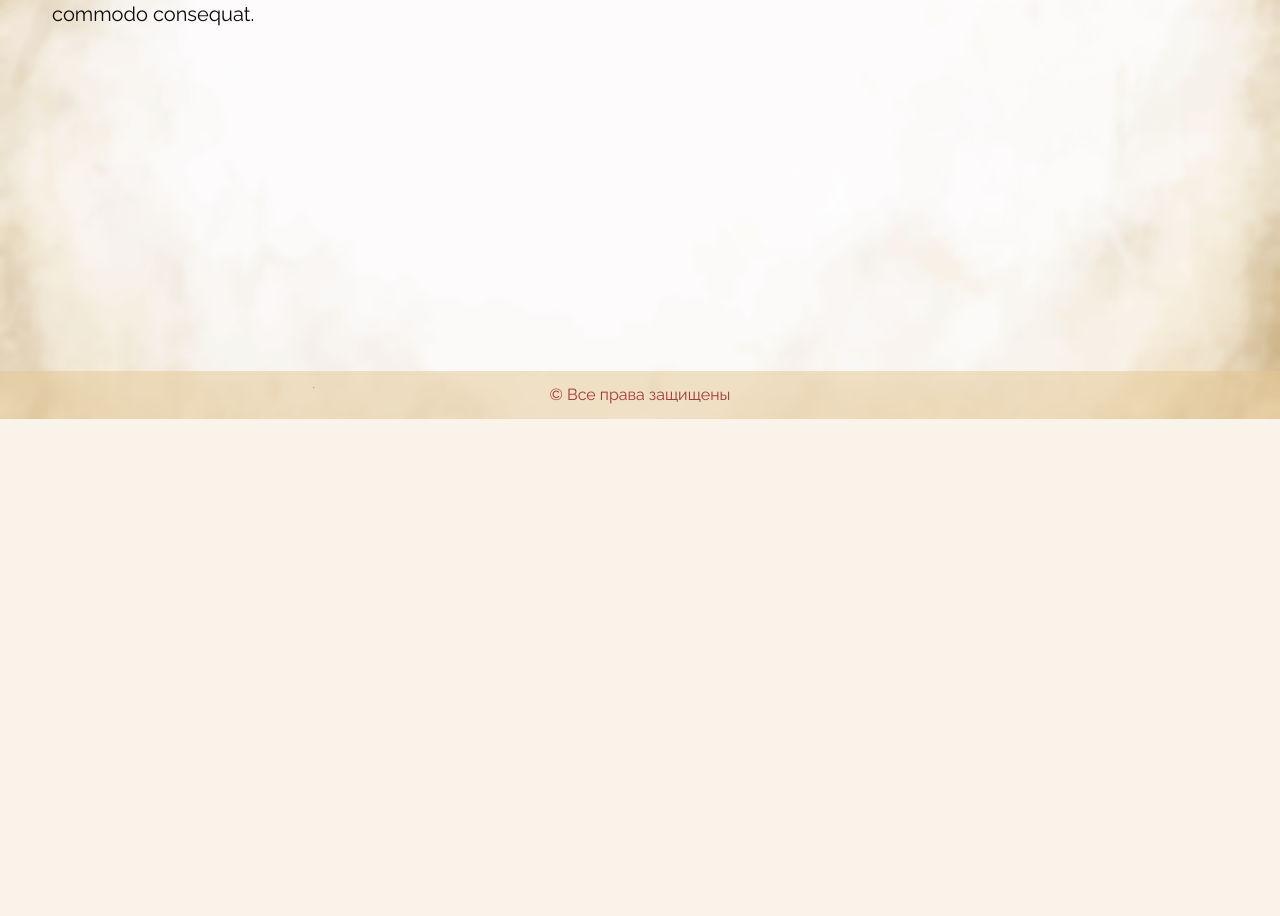
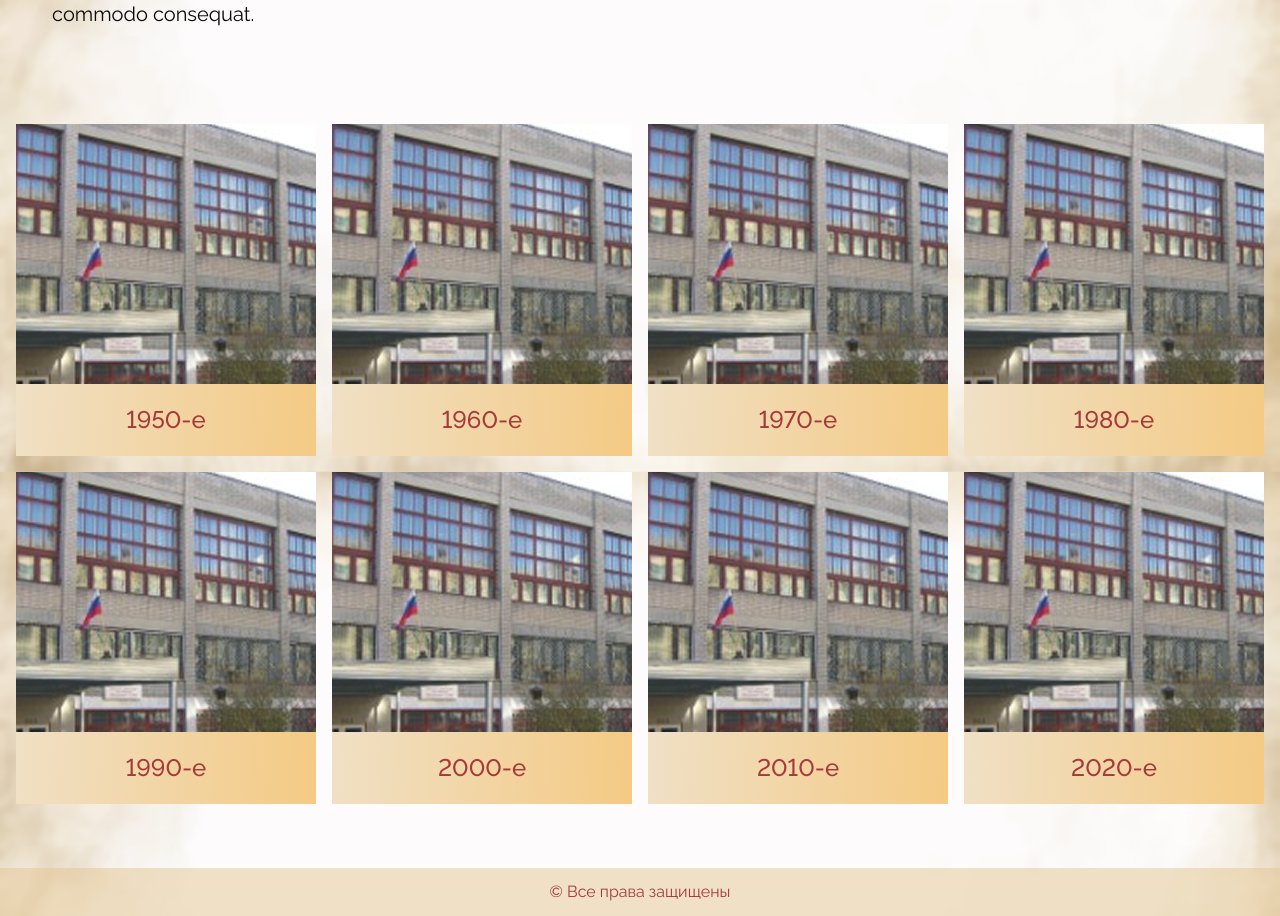
Before and after one commit to katya-sy/museum-chtotib, a Next.js app: page /history in a window 1280 px wide. Shown: the part 381-1297 px from the top of the page. Before the commit the page ends 800 px from the top, so only its background shows below. Built offline with nearby package versions, Linux system fonts and the light colour scheme.

Commit message:
add history page and card adaptive vars

```diff
--- a/app/globals.css
+++ b/app/globals.css
@@ -91,6 +91,7 @@ body {
   }
   body {
     @apply bg-background text-foreground;
+    font-variant-numeric: lining-nums;
   }
 
   .nav-link {
--- a/app/history/page.tsx
+++ b/app/history/page.tsx
@@ -1,16 +1,57 @@
 import { Breadcrumbs } from '@/components/ui/breadcrumbs';
 import { DescBlock } from '@/components/desc-block';
+import { Card } from '@/components/card';
 
 const content = {
   title: 'История развития',
   desc: 'Lorem ipsum dolor sit amet, consectetur adipiscing elit, sed do eiusmod tempor incididunt ut labore et dolore magna aliqua. Ut enim ad minim veniam, quis nostrud exercitation ullamco laboris nisi ut aliquip ex ea commodo consequat.',
 };
 
+const sections = [
+  {
+    title: '1950-е',
+    img: '/banner.png',
+  },
+  {
+    title: '1960-е',
+    img: '/banner.png',
+  },
+  {
+    title: '1970-е',
+    img: '/banner.png',
+  },
+  {
+    title: '1980-е',
+    img: '/banner.png',
+  },
+  {
+    title: '1990-е',
+    img: '/banner.png',
+  },
+  {
+    title: '2000-е',
+    img: '/banner.png',
+  },
+  {
+    title: '2010-е',
+    img: '/banner.png',
+  },
+  {
+    title: '2020-е',
+    img: '/banner.png',
+  },
+];
+
 export default function History() {
   return (
     <div>
       <Breadcrumbs />
       <DescBlock title={content.title} desc={content.desc} />
+      <div className='mt-16 grid grid-cols-[repeat(auto-fit,minmax(140px,1fr))] gap-4 xs:grid-cols-[repeat(auto-fit,minmax(200px,1fr))] md:mt-24 md:grid-cols-[repeat(auto-fit,minmax(290px,1fr))]'>
+        {sections.map((section) => (
+          <Card key={section.title} sm item={section} />
+        ))}
+      </div>
     </div>
   );
 }
--- a/components/card.tsx
+++ b/components/card.tsx
@@ -8,14 +8,16 @@ interface Props {
     desc?: string;
     img: string;
   };
-  size?: 'sm';
+  sm?: boolean;
   buttonText?: string;
 }
 
-export const Card = ({ item, size, buttonText }: Props) => {
+export const Card = ({ item, sm, buttonText }: Props) => {
   return (
     <div className='group relative md:overflow-hidden'>
-      <div className='h-full min-h-[400px] w-full transition-all duration-1000 ease-in-out group-hover:brightness-75 md:min-h-[332px] md:group-hover:translate-y-[-5%]'>
+      <div
+        className={`h-full ${sm ? 'min-h-[200px] xs:min-h-[250px]' : 'min-h-[400px]'} w-full transition-all duration-1000 ease-in-out group-hover:brightness-75 md:min-h-[332px] md:group-hover:translate-y-[-5%]`}
+      >
         <Image
           src={item.img}
           alt={item.title}
@@ -24,21 +26,24 @@ export const Card = ({ item, size, buttonText }: Props) => {
           className='h-full w-full object-cover'
         />
       </div>
-      <div className='absolute bottom-0 left-0 right-0 bg-beige-gradient p-5'>
-        <h4 className='line-clamp-2 text-center text-2xl font-medium text-red-accent'>
+      <div className='absolute bottom-0 left-0 right-0 bg-beige-gradient p-3 md:p-5'>
+        <h4 className='line-clamp-2 text-center text-xl font-medium text-red-accent md:text-2xl'>
           {item.title}
         </h4>
-        <div className='overflow-hidden transition-all duration-1000 ease-in-out md:max-h-0 md:group-hover:max-h-[332px]'>
-          <div className='flex flex-col gap-5 pt-5'>
+        <div
+          className={`${!item.desc ? 'max-md:hidden' : ''} overflow-hidden transition-all duration-1000 ease-in-out md:max-h-0 md:group-hover:max-h-[332px]`}
+        >
+          <div className='flex flex-col gap-5 pt-3 md:pt-5'>
             {item.desc && (
               <p className='line-clamp-5 text-red-accent'>{item.desc}</p>
             )}
-            <Button asChild>
+            <Button className='max-md:hidden' asChild>
               <Link href=''>{buttonText || 'Перейти'}</Link>
             </Button>
           </div>
         </div>
       </div>
+      <Link className='absolute inset-0 md:hidden' href='' />
     </div>
   );
 };
```
